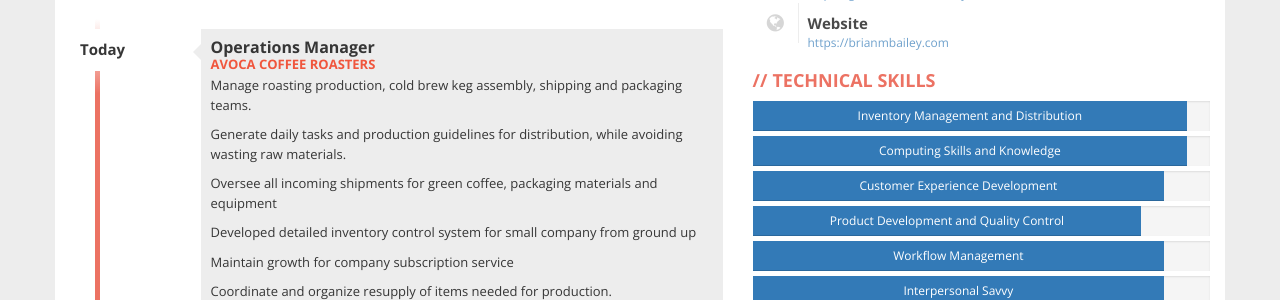
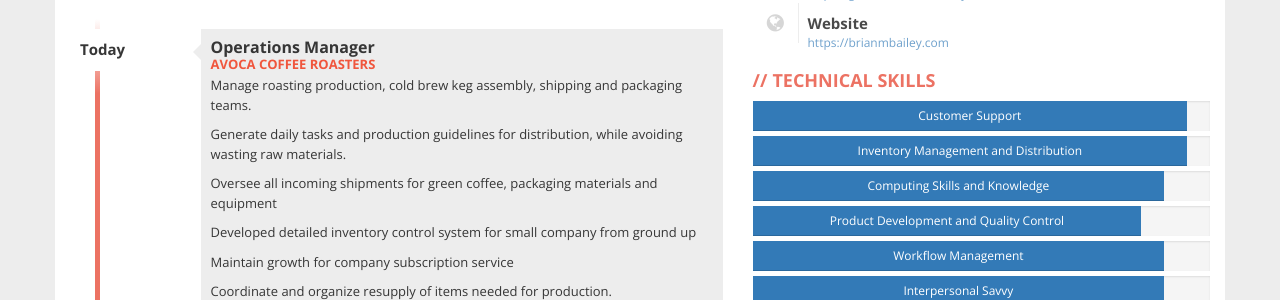
Before and after one commit to Bmbailey/Resume, a Jekyll site: the page built from index.html, in a window 1280 px wide. Shown: the part 451-751 px from the top of the page. Built offline with Jekyll 4.4.1, drawn with Linux system fonts in a browser that asks for light colours; nearby versions of some CDN libraries.

Commit message:
Update to Skills
reorganizing the order

```diff
--- a/_data/skills.yml
+++ b/_data/skills.yml
@@ -1,14 +1,14 @@
-- name: Inventory Management and Distribution
+- name: Customer Support
   level:
     description: Proficient
     value: 95
 
-- name: Computing Skills and Knowledge
+- name: Inventory Management and Distribution
   level:
     description: Expert
     value: 95
 
-- name: Customer Experience Development
+- name: Computing Skills and Knowledge
   level:
     description: Expert
     value: 90
```
